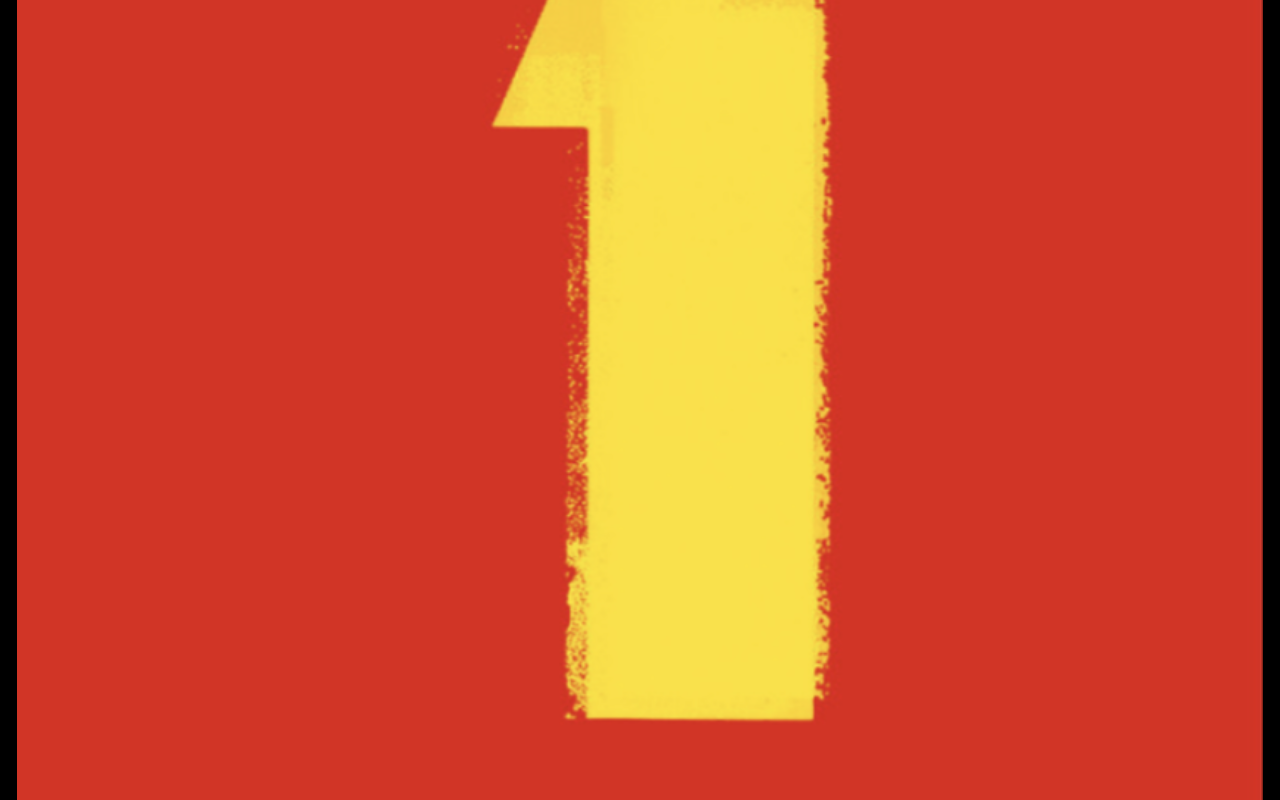
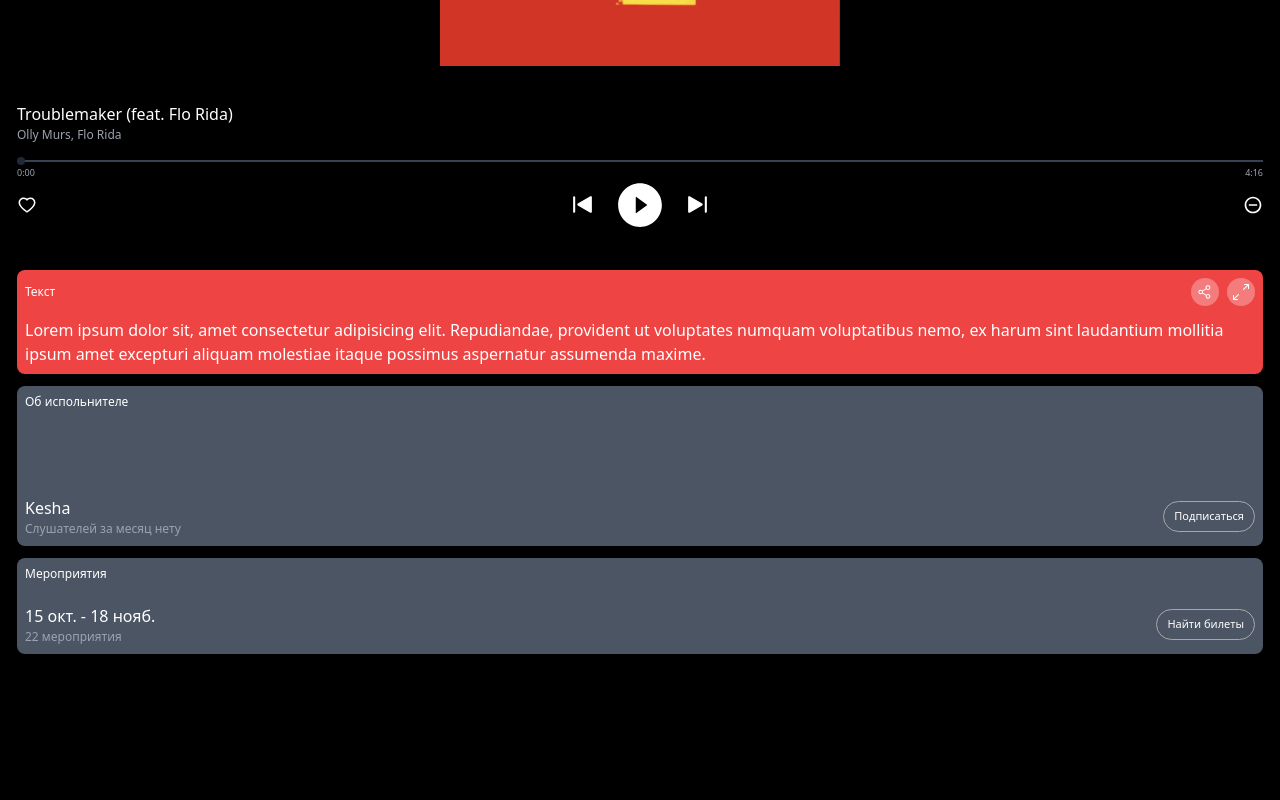
Before and after one commit to shakha16/spotify-react, a React (Vite) app: page /f in a window 1280 px wide. Shown: the part 420-1220 px from the top of the page. After the commit the page ends 1074 px from the top, so only its background shows below. Built offline with nearby package versions, Linux system fonts and the light colour scheme.

Commit message:
add song page

```diff
--- a/src/index.scss
+++ b/src/index.scss
@@ -8,6 +8,17 @@
 
 *::-webkit-scrollbar {
     width: 0;
+}
+
+.but {
+    padding: 6px 10px;
+    border-radius: 20px;
+    border: 1px solid #a7a7a7;
+    font-size: 11px;
+}
+
+.bg {
+    background: rgba(255, 255, 255, 0.3);
 }
 
 .container {
@@ -84,6 +95,7 @@
     line-height: 17px;
     width: 130px;
 }
+
 .player1 {
     color: #FFF;
     font-family: Avenir Next;
--- a/src/pages/Song.jsx
+++ b/src/pages/Song.jsx
@@ -1,22 +1,79 @@
 import React from "react";
 import { AiOutlineArrowDown } from "react-icons/ai"
 import { SlOptionsVertical } from "react-icons/sl"
+import { AiOutlineHeart } from "react-icons/ai"
+import { TbPlayerSkipBackFilled } from "react-icons/tb"
+import { TbPlayerSkipForwardFilled } from "react-icons/tb"
+import { AiFillPlayCircle } from "react-icons/ai"
+import { MdOutlineDoNotDisturbOn } from "react-icons/md"
+import { GoShareAndroid } from "react-icons/go"
+import { BsArrowsAngleExpand } from "react-icons/bs"
 
 export default function Song() {
     return (
-        <div className="container pt-6">
-            <div className="flex items-center justify-between">
+        <div className="container">
+            <div className="flex items-center justify-between mt-2">
                 <AiOutlineArrowDown />
                 <div className="flex flex-col items-center">
-                    <span>из плейлиста</span>
+                    <span className="text-[12px] text-gray-400">из плейлиста</span>
                     <h6>Song to sing</h6>
                 </div>
-                <SlOptionsVertical/>
+                <SlOptionsVertical />
             </div>
-            <img src="/icons/one.svg" alt="" className="w-full pt-9 pb-9" />
+            <img src="/icons/one.svg" alt="" className="w-full m-auto max-w-[400px] pt-9 pb-9 " />
             <div className="flex flex-col">
                 <h2>Troublemaker (feat. Flo Rida)</h2>
-                <p>Olly Murs, Flo Rida</p>
+                <p className="text-[12px] text-gray-400">Olly Murs, Flo Rida</p>
+            </div>
+            <div className="w-full h-[2px] flex items-center bg-gray-700 mt-4">
+                <div className="w-2 h-2 rounded-full bg-gray-800" ></div>
+            </div>
+            <div className="flex items-center justify-between pt-1">
+                <h6 className="text-[9px] text-gray-400">0:00</h6>
+                <h6 className="text-[9px] text-gray-400">4:16</h6>
+            </div>
+            <div className="flex items-center justify-between">
+                <AiOutlineHeart size={20} />
+                <div className="flex items-center gap-5">
+                    <TbPlayerSkipBackFilled size={25} />
+                    <AiFillPlayCircle size={50} />
+                    <TbPlayerSkipForwardFilled size={25} />
+                </div>
+                <MdOutlineDoNotDisturbOn size={20} />
+            </div>
+            <div className="mt-10 w-full p-2 bg-red-500 rounded-lg">
+                <div className="flex items-center justify-between pb-3">
+                    <h4 className="text-xs">Текст</h4>
+                    <div className="flex gap-2">
+                        <button className="w-7 h-7 rounded-full bg flex items-center justify-center">
+                            <GoShareAndroid />
+                        </button>
+                        <button className="w-7 h-7 rounded-full bg flex items-center justify-center">
+                            <BsArrowsAngleExpand />
+                        </button>
+                    </div>
+                </div>
+                <h4>Lorem ipsum dolor sit, amet consectetur adipisicing elit. Repudiandae, provident ut voluptates numquam voluptatibus nemo, ex harum sint laudantium mollitia ipsum amet excepturi aliquam molestiae itaque possimus aspernatur assumenda maxime.</h4>
+            </div>
+            <div className="w-full rounded-lg h-40 bg-gray-600 p-2 flex flex-col justify-between mt-3 mb-3">
+                <h4 className="text-xs">Об испольнителе</h4>
+                <div className="flex items-center justify-between">
+                    <div className="flex flex-col">
+                        <h4>Kesha</h4>
+                        <h4 className="text-[12px] text-gray-400">Слушателей за месяц нету</h4>
+                    </div>
+                    <button className="but">Подписаться</button>
+                </div>
+            </div>
+            <div className="w-full rounded-lg h-24 bg-gray-600 p-2 flex flex-col justify-between">
+                <h4 className="text-xs">Мероприятия</h4>
+                <div className="flex items-center justify-between">
+                    <div className="flex flex-col">
+                        <h4>15 окт. - 18 нояб.</h4>
+                        <h4 className="text-[12px] text-gray-400">22 мероприятия</h4>
+                    </div>
+                    <button className="but">Найти билеты</button>
+                </div>
             </div>
         </div>
     )
```
